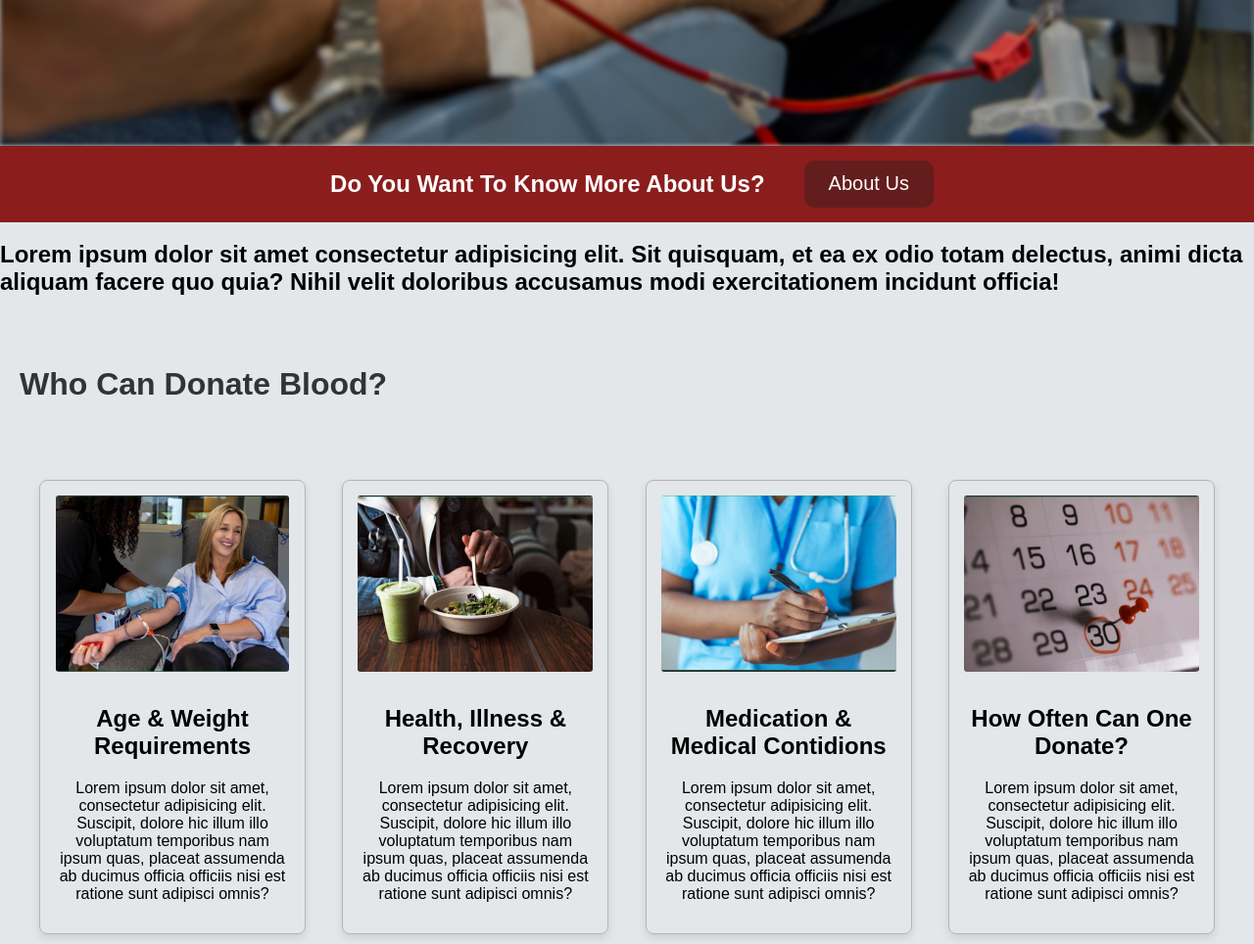
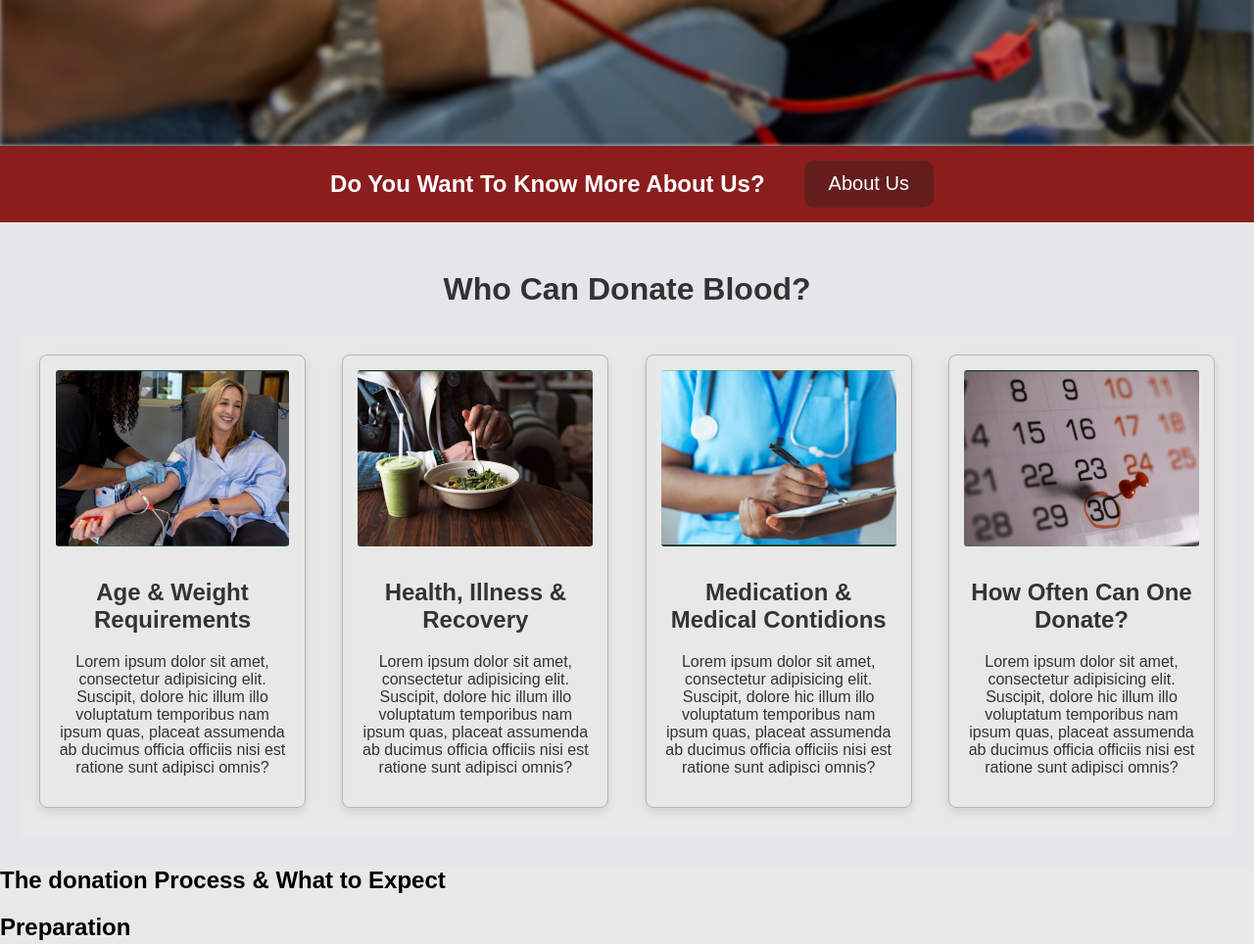
Before and after one commit to SharrIsmaili/Projekti-DZHW, a PHP site: page /HTML/home.html in a window 1280 px wide. Shown: the part 573-1537 px from the top of the page at 98% size. Run offline with PHP 8.4, Linux system fonts and the light colour scheme.

Commit message:
Small improvments

```diff
--- a/CSS/style.css
+++ b/CSS/style.css
@@ -193,13 +193,12 @@ body {
   margin: 25px;
 }
 
-.title-for-who-can-donate {
+.title-for-who-can-donate h1 {
   color: #333;
   font-family: 'Poppins', sans-serif;
   width: 100%;
-  text-align: left;
-  margin: 20px;
-  padding-top: 30px;
+  text-align: center;
+  margin: 50px auto 10px auto;
 }
 
 .who-can-donate-cards {
@@ -208,17 +207,20 @@ body {
   flex-direction: row;
   justify-content: space-between;
   padding: 30px 20px;
+  color: #333;
   display: flex;
   width: 1250px;
   gap: 24px;
   max-width: 1200px;
   margin: 0 auto 30px auto;
   padding-top: 20px;
+  background-color: #e8e8e8;
 }
 
 .who-can-donate-cards>div[class^="card-"] {
   width: 20%;
   max-width: 20%;
+  color: #333;
   border: 1px solid #b4b4b4;
   border-radius: 8px;
   padding: 15px;
@@ -235,6 +237,10 @@ body {
   object-fit: cover;
 }
 
+.donation-process {
+  background-color: #e8e8e8;
+  margin: 0 auto 30px auto;
+}
 
 footer {
   bottom: 0;
@@ -319,3 +325,9 @@ footer h2 {
 #footerLogo {
   height: 100px;
 }
+
+.credit {
+  text-align: center;
+  margin-top: 30px;
+  padding: 10px 0;
+}
--- a/HTML/home.html
+++ b/HTML/home.html
@@ -93,11 +93,6 @@
             <a href="aboutUs.html" class="btn" id="aboutUsBtn">About Us</a>
         </section>
 
-        <section>
-            <h1>Lorem ipsum dolor sit amet consectetur adipisicing elit. Sit quisquam, et ea ex odio totam delectus,
-                animi dicta aliquam facere quo quia? Nihil velit doloribus accusamus modi exercitationem incidunt
-                officia!</h1>
-        </section>
         <div class="title-for-who-can-donate">
             <h1>Who Can Donate Blood?</h1><br>
         </div>
@@ -140,12 +135,31 @@
             </div>
         </div>
 
-        <div class="donation-process">
+        <section class="donation-process">
             <h1>The donation Process & What to Expect</h1>
-        </div>
-        <div class="the-donation-process">
+            <div class="preparation">
+                <h2>Preparation</h2>
+                <p>Lorem ipsum dolor sit, amet consectetur adipisicing elit. Veniam nobis, accusantium, a architecto,
+                    doloribus quas delectus aliquam inventore obcaecati quaerat cupiditate reiciendis iste qui facilis
+                    numquam neque recusandae aperiam consectetur?
+                </p>
+            </div>
+            <div class="procedure">
+                <h2>The procedure</h2>
+                <p>Lorem ipsum dolor sit, amet consectetur adipisicing elit. Veniam nobis, accusantium, a architecto,
+                    doloribus quas delectus aliquam inventore obcaecati quaerat cupiditate reiciendis iste qui facilis
+                    numquam neque recusandae aperiam consectetur?
+                </p>
+            </div>
+            <div class="post-donation">
+                <h2>Post Donation Care</h2>
+                <p>Lorem ipsum dolor sit, amet consectetur adipisicing elit. Veniam nobis, accusantium, a architecto,
+                    doloribus quas delectus aliquam inventore obcaecati quaerat cupiditate reiciendis iste qui facilis
+                    numquam neque recusandae aperiam consectetur?
+                </p>
+            </div>
+        </section>
 
-        </div>
         <div class="address">
             <div class="adresa1">
                 <h1>Adresa: </h1>
```
Also changed, not shown: HTML/contact.html (+19 -0 lines).
